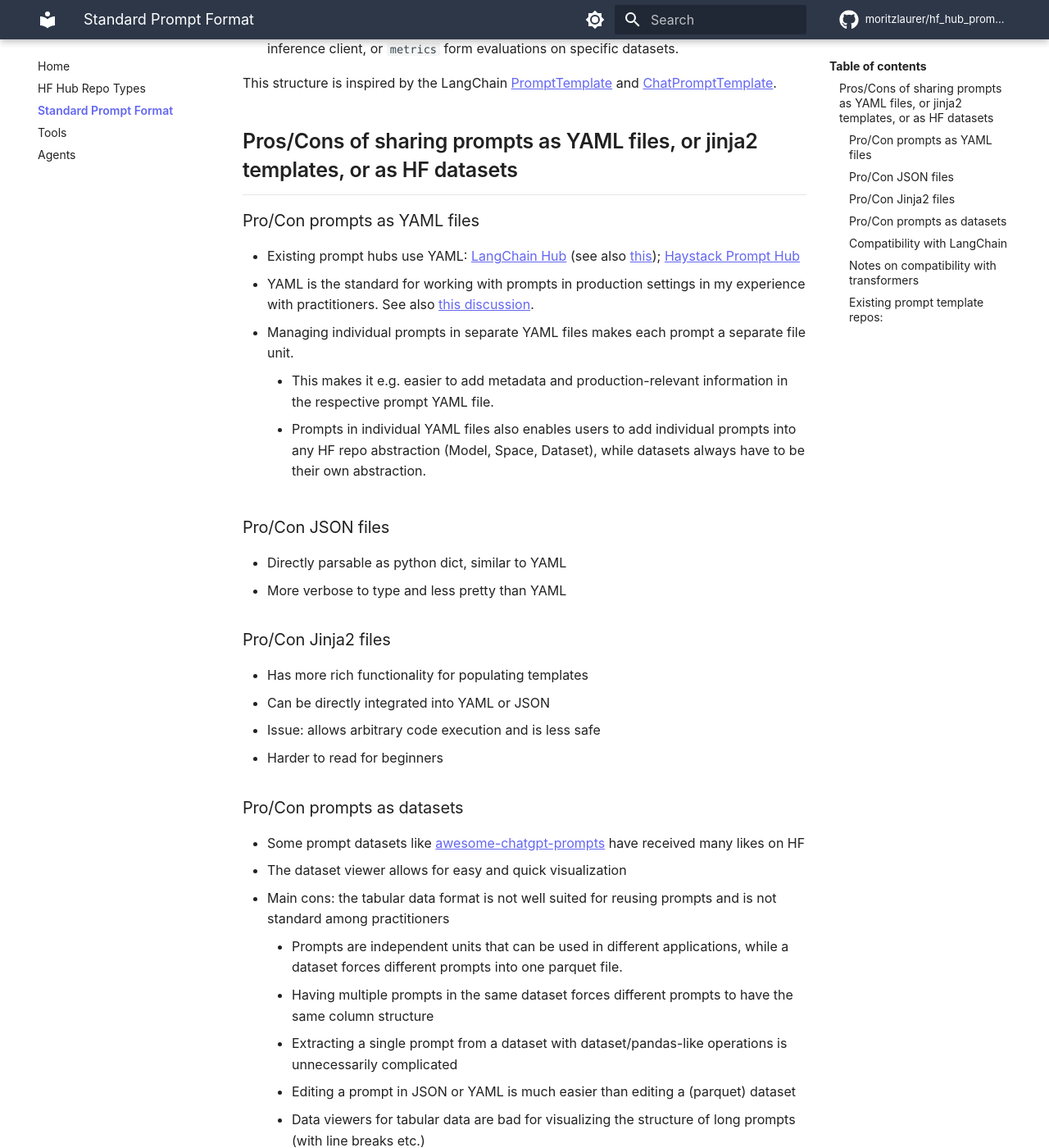
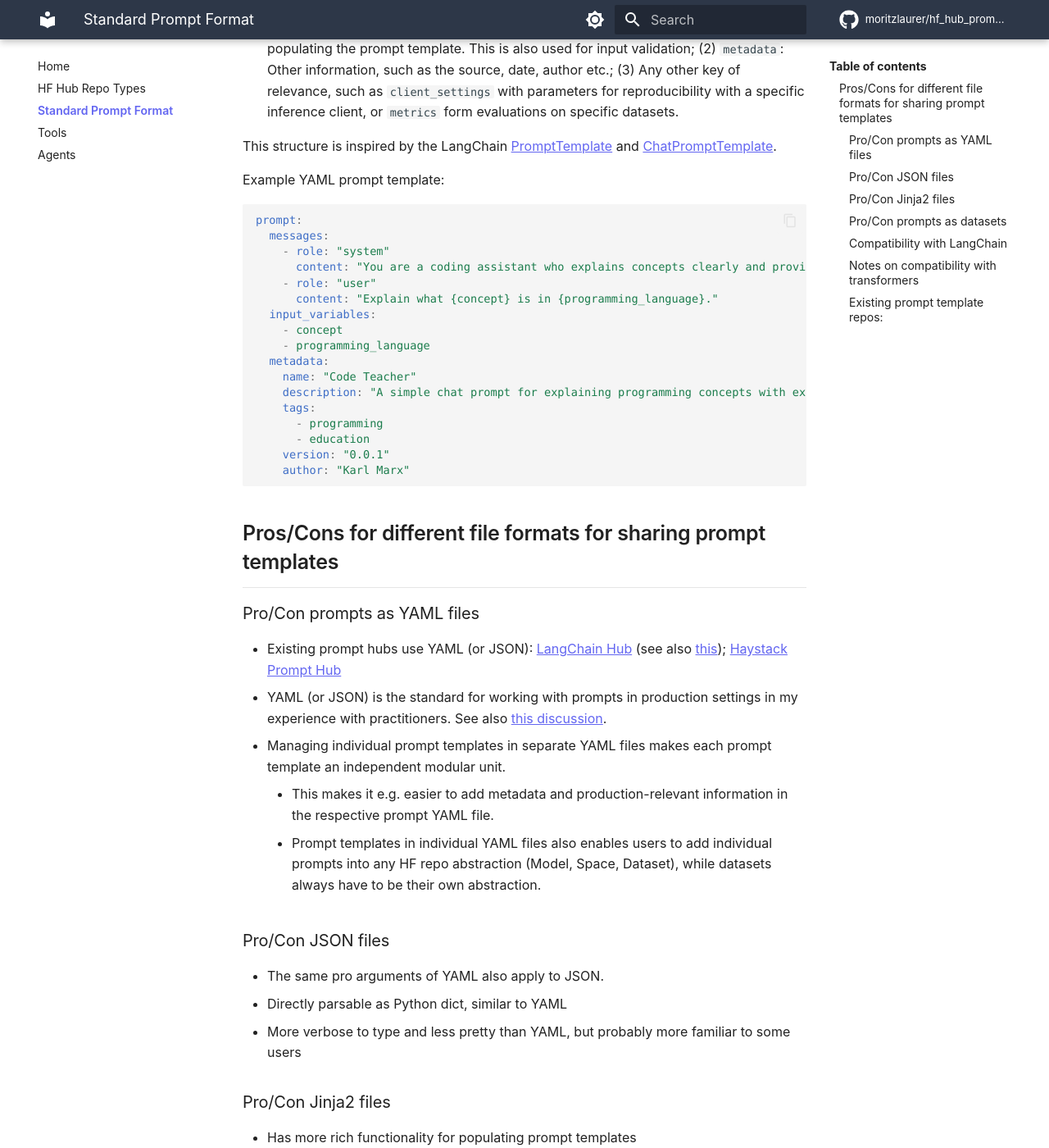
Before and after one commit to MoritzLaurer/prompt_templates, an MkDocs documentation site: the page built from docs/standard_prompt_format.md, in a window 1280 px wide and 1400 px high, scrolled down 561 px. Shown: the whole window at 82% size. Built offline with MkDocs 1.6.1 and Material for MkDocs 9.7.7, drawn with Linux system fonts in a browser that asks for light colours; comment, search, counter and statistics services are not loaded; some of the changed text lies outside the part shown.

Commit message:
docs: small docs improvement

````diff
--- a/docs/standard_prompt_format.md
+++ b/docs/standard_prompt_format.md
@@ -1,35 +1,58 @@
 # Standardizing prompt templates
 
-The library expects prompts to be stored as YAML or JSON files in any HF Hub repository. See the `Files` tab in these repos for [open-weight model prompts](https://huggingface.co/MoritzLaurer/open_models_special_prompts), [closed-model prompts](https://huggingface.co/MoritzLaurer/closed_system_prompts), or [dataset prompts](https://huggingface.co/datasets/MoritzLaurer/dataset_prompts).
+The library expects prompt templates to be stored as modular YAML or JSON files. They can be part of any HF repository, see for example the `Files` tab in these repos for [open-weight model prompts](https://huggingface.co/MoritzLaurer/open_models_special_prompts), [closed-model prompts](https://huggingface.co/MoritzLaurer/closed_system_prompts), or [dataset prompts](https://huggingface.co/datasets/MoritzLaurer/dataset_prompts).
 
-The YAML files must follow the following structure:
+A prompt template YAML or JSON file must follow the following standardized structure:
 
-- Top-level key (required): `prompt`.
-- Second-level key (required): *Either* `messages` *or* `template`. If `messages`, the prompt template must be provided as a list of dictionaries following the OpenAI messages format. This format is recommended for use with LLM APIs or inference containers.  If `template`, the prompt should be provided as a single string.
+- Top-level key (required): `prompt`. This top-level key signals to the parser that the content of the file is a prompt template.
+- Second-level key (required): *Either* `messages` *or* `template`. If `messages`, the prompt template must be provided as a list of dictionaries following the OpenAI messages format. This format is recommended for use with LLM APIs or inference containers. If `template`, the prompt template should be provided as a single string. Input variable placeholders for populating the prompt template are denoted with curly brackets, similar to Python f-strings.
 - Second-level keys (optional): (1) `input_variables`: an optional list of variables for populating the prompt template. This is also used for input validation; (2) `metadata`: Other information, such as the source, date, author etc.; (3) Any other key of relevance, such as `client_settings` with parameters for reproducibility with a specific inference client, or `metrics` form evaluations on specific datasets.
 
 This structure is inspired by the LangChain [PromptTemplate](https://python.langchain.com/api_reference/core/prompts/langchain_core.prompts.prompt.PromptTemplate.html)
 and [ChatPromptTemplate](https://python.langchain.com/api_reference/core/prompts/langchain_core.prompts.chat.ChatPromptTemplate.html).
 
 
+Example YAML prompt template:
+```yaml
+prompt:
+  messages:
+    - role: "system"
+      content: "You are a coding assistant who explains concepts clearly and provides short examples."
+    - role: "user"
+      content: "Explain what {concept} is in {programming_language}."
+  input_variables:
+    - concept
+    - programming_language
+  metadata:
+    name: "Code Teacher"
+    description: "A simple chat prompt for explaining programming concepts with examples"
+    tags:
+      - programming
+      - education
+    version: "0.0.1"
+    author: "Karl Marx"
+```
 
-## Pros/Cons of sharing prompts as YAML files, or jinja2 templates, or as HF datasets
+
+
+## Pros/Cons for different file formats for sharing prompt templates
 
 ### Pro/Con prompts as YAML files
-- Existing prompt hubs use YAML: [LangChain Hub](https://smith.langchain.com/hub) (see also [this](https://github.com/hwchase17/langchain-hub/blob/master/prompts/README.md));
+- Existing prompt hubs use YAML (or JSON): [LangChain Hub](https://smith.langchain.com/hub) (see also [this](https://github.com/hwchase17/langchain-hub/blob/master/prompts/README.md));
 [Haystack Prompt Hub](https://haystack.deepset.ai/blog/share-and-use-prompt-with-prompthub)
-- YAML is the standard for working with prompts in production settings in my experience with practitioners. See also [this discussion](https://github.com/langchain-ai/langchain/discussions/21672).
-- Managing individual prompts in separate YAML files makes each prompt a separate file unit.
+- YAML (or JSON) is the standard for working with prompts in production settings in my experience with practitioners. See also [this discussion](https://github.com/langchain-ai/langchain/discussions/21672).
+- Managing individual prompt templates in separate YAML files makes each prompt template an independent modular unit.
     - This makes it e.g. easier to add metadata and production-relevant information in the respective prompt YAML file.
-    - Prompts in individual YAML files also enables users to add individual prompts into any HF repo abstraction (Model, Space, Dataset), while datasets always have to be their own abstraction.
+    - Prompt templates in individual YAML files also enables users to add individual prompts into any HF repo abstraction (Model, Space, Dataset), while datasets always have to be their own abstraction.
 
 ### Pro/Con JSON files
-- Directly parsable as python dict, similar to YAML
-- More verbose to type and less pretty than YAML
+- The same pro arguments of YAML also apply to JSON.
+- Directly parsable as Python dict, similar to YAML
+- More verbose to type and less pretty than YAML, but probably more familiar to some users
 
 ### Pro/Con Jinja2 files
-- Has more rich functionality for populating templates
-- Can be directly integrated into YAML or JSON
+- Has more rich functionality for populating prompt templates
+- Can be directly integrated into YAML or JSON, so can always be added to the common YAML/JSON standard
 - Issue: allows arbitrary code execution and is less safe
 - Harder to read for beginners
 
@@ -37,11 +60,11 @@
 - Some prompt datasets like [awesome-chatgpt-prompts](https://huggingface.co/datasets/fka/awesome-chatgpt-prompts) have received many likes on HF
 - The dataset viewer allows for easy and quick visualization
 - Main cons: the tabular data format is not well suited for reusing prompts and is not standard among practitioners
-    - Prompts are independent units that can be used in different applications, while a dataset forces different prompts into one parquet file.
+    - Prompt templates are independent modular units that can be used in different applications, which supports the good practice of modular development, into one tabular file.
     - Having multiple prompts in the same dataset forces different prompts to have the same column structure
+    - Datasets on the HF hub are in parquet files, which is not easily editable and interoperable. Editing a prompt in JSON or YAML is much easier than editing a (parquet) dataset and JSON/YAML is much easier to load.
     - Extracting a single prompt from a dataset with dataset/pandas-like operations is unnecessarily complicated
-    - Editing a prompt in JSON or YAML is much easier than editing a (parquet) dataset
-    - Data viewers for tabular data are bad for visualizing the structure of long prompts (with line breaks etc.)
+    - Data viewers for tabular data are bad for visualizing the structure of long prompt templates (where e.g. line breaks have an important substantive meaning)
 
 
 ### Compatibility with LangChain
@@ -65,6 +89,7 @@
     - The [simplest use](https://huggingface.co/docs/transformers/en/conversations) is via the text-generation pipeline
     - See also details on [chat_templates](https://huggingface.co/docs/transformers/main/en/chat_templating).
 - Limitations:
+    - The original purpose of these chat_templates is to easily add special tokens that a specific open-source model requires under the hood. The `hub_hub_prompts` library is designed for prompt templates for any LLM, not just open-source LLMs.
     - VLMs require special pre-processors that are not directly compatible with the standardized messages format (?). And new VLMs like [InternVL](https://huggingface.co/OpenGVLab/InternVL2-1B/blob/main/tokenizer_config.json) or [Molmo](https://huggingface.co/allenai/Molmo-7B-D-0924) often require non-standardized remote code for image preprocessing.
     - LLMs like [command-r](https://huggingface.co/CohereForAI/c4ai-command-r-plus-08-2024) have cool special prompts e.g. for grounded generation, but they provide their own custom remote code for preparing prompts/functionalities properly for these special prompts.
 
````
Also changed, not shown: other parts of docs/standard_prompt_format.md (+2 -1 lines), 1 other file.
